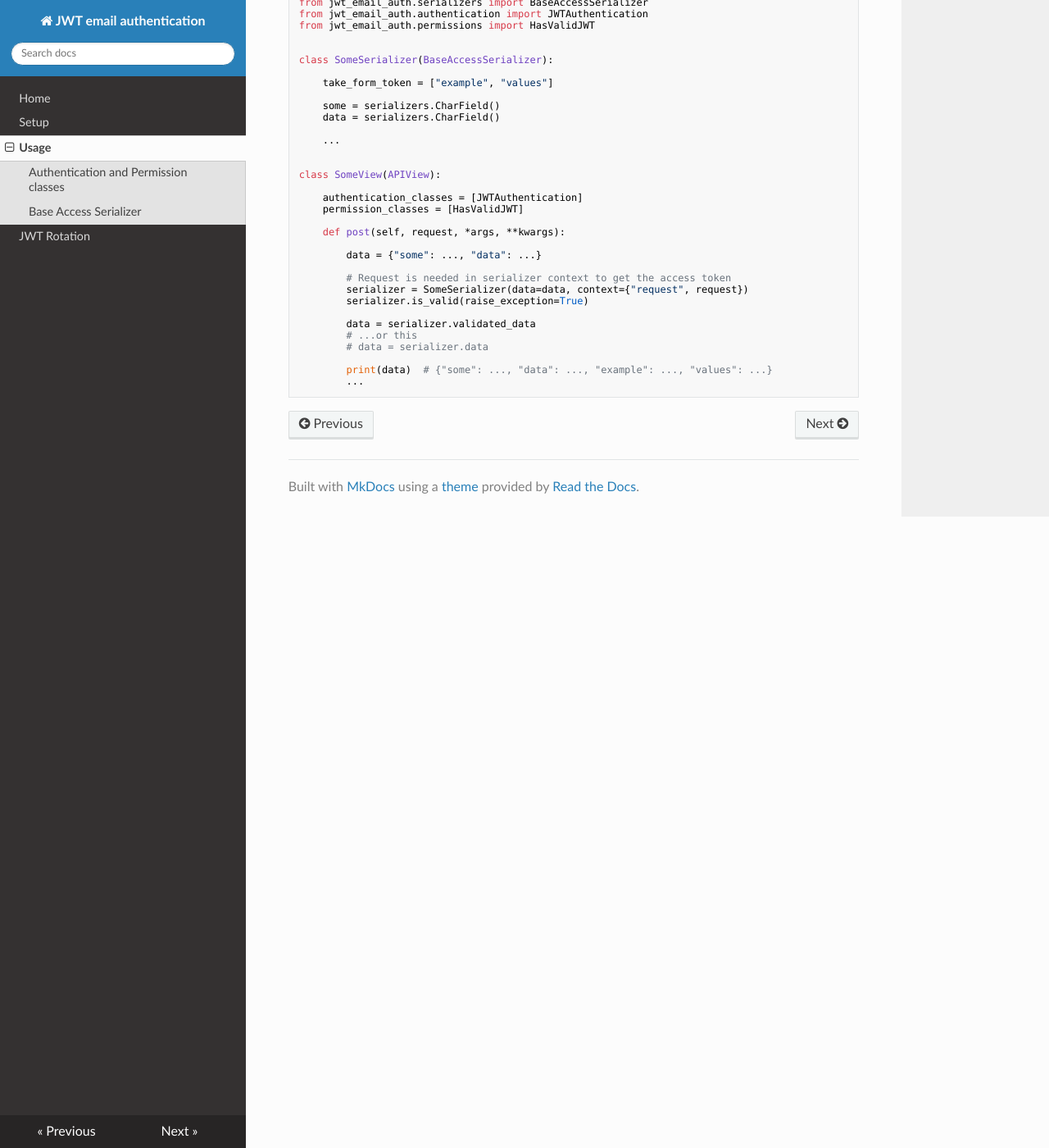
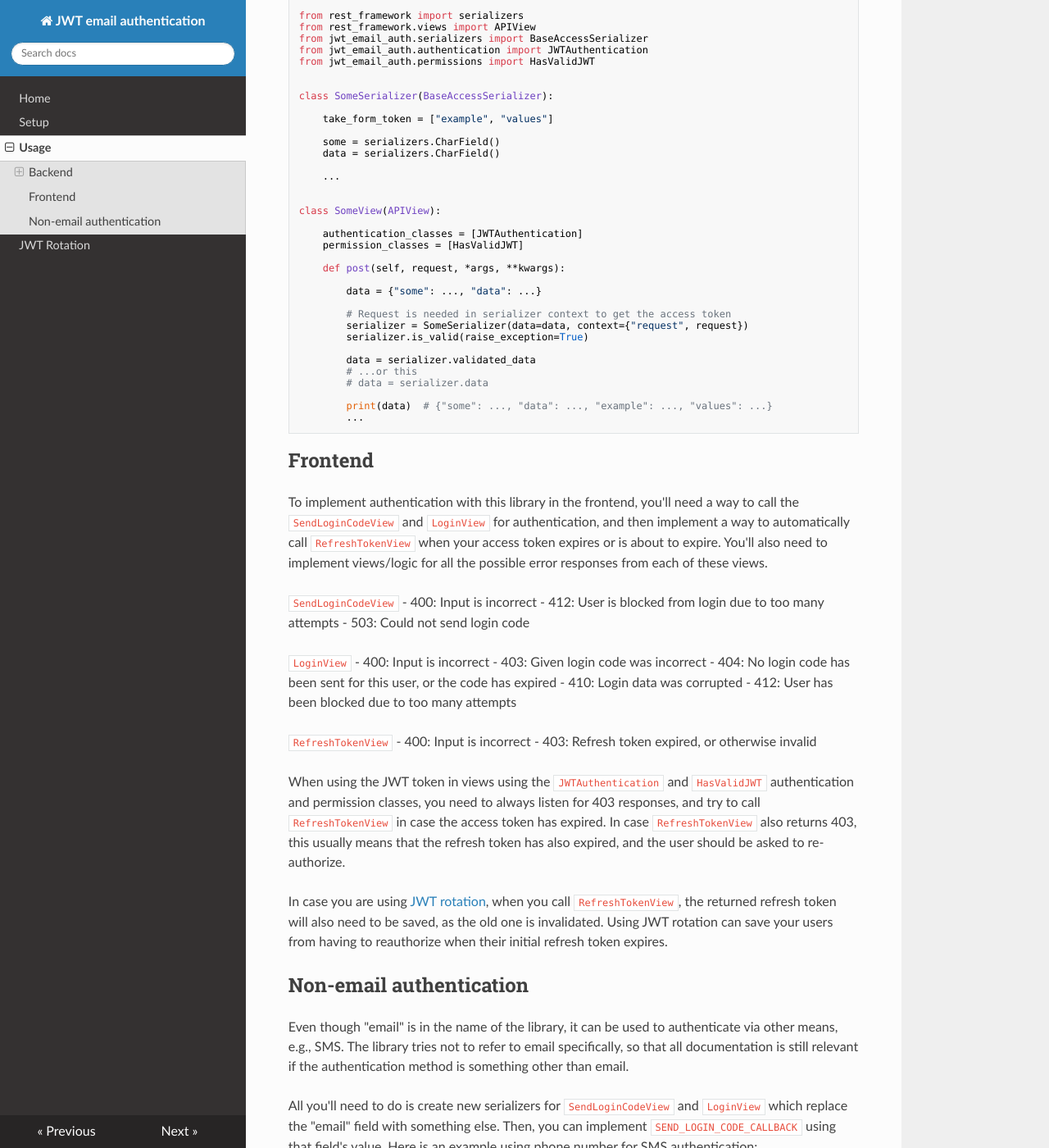
Before and after one commit to MrThearMan/jwt-email-auth, an MkDocs documentation site: the page built from docs/usage.md, in a window 1280 px wide and 1400 px high, scrolled down 1468 px. Shown: the whole window at 82% size. Built offline with MkDocs 1.6.1, drawn with Linux system fonts in a browser that asks for light colours; nearby versions of some CDN libraries; a script that is not in the unit is left out; some of the changed text lies outside the part shown.

Commit message:
Add documentation on frontend usage

````diff
--- a/docs/usage.md
+++ b/docs/usage.md
@@ -1,4 +1,6 @@
 # Usage
+
+## Backend
 
 1. Send a login code to the *authentication* endpoint (from `SendLoginCodeView` class).
 
@@ -28,7 +30,7 @@
 > same token used on the endpoint.
 
 
-## Authentication and Permission classes
+### Authentication and Permission classes
 
 Add the `JWTAuthentication` or `HasValidJWT` to Rest framework's settings,
 or to the class's `authentication_classes` or `permission_classes`
@@ -47,7 +49,7 @@ class SomeView(APIView):
     ...
 ```
 
-## Base Access Serializer
+### Base Access Serializer
 
 If you need to use claims from the token in you code, you can use the `BaseAccessSerializer`.
 
@@ -89,3 +91,99 @@ class SomeView(APIView):
         print(data)  # {"some": ..., "data": ..., "example": ..., "values": ...}
         ...
 ```
+
+
+## Frontend
+
+To implement authentication with this library in the frontend,
+you'll need a way to call the `SendLoginCodeView` and `LoginView`
+for authentication, and then implement a way to automatically
+call `RefreshTokenView` when your access token expires or is about
+to expire. You'll also need to implement views/logic for all the
+possible error responses from each of these views.
+
+`SendLoginCodeView`
+- 400: Input is incorrect
+- 412: User is blocked from login due to too many attempts
+- 503: Could not send login code
+
+`LoginView`
+- 400: Input is incorrect
+- 403: Given login code was incorrect
+- 404: No login code has been sent for this user, or the code has expired
+- 410: Login data was corrupted
+- 412: User has been blocked due to too many attempts
+
+`RefreshTokenView`
+- 400: Input is incorrect
+- 403: Refresh token expired, or otherwise invalid
+
+When using the JWT token in views using the `JWTAuthentication` and `HasValidJWT`
+authentication and permission classes, you need to always listen for 403
+responses, and try to call `RefreshTokenView` in case the access token has
+expired. In case `RefreshTokenView` also returns 403, this usually means
+that the refresh token has also expired, and the user should be asked
+to re-authorize.
+
+In case you are using [JWT rotation][jwt-rotation], when you call
+`RefreshTokenView`, the returned refresh token will also need to be saved,
+as the old one is invalidated. Using JWT rotation can save your users from
+having to reauthorize when their initial refresh token expires.
+
+
+## Non-email authentication
+
+Even though "email" is in the name of the library, it can be used
+to authenticate via other means, e.g., SMS. The library tries
+not to refer to email specifically, so that all documentation is still
+relevant if the authentication method is something other than email.
+
+All you'll need to do is create new serializers for `SendLoginCodeView`
+and `LoginView` which replace the "email" field with something else.
+Then, you can implement `SEND_LOGIN_CODE_CALLBACK` using that field's
+value. Here is an example using phone number for SMS authentication:
+
+```python
+# myapp/views.py
+from rest_framework import serializers
+from jwt_email_auth import views as jwt_views
+
+# Should have one field of any type
+class SendLoginCodeSerializer(serializers.Serializer):
+    phone = serializers.CharField(help_text="Phone number to send the code to.")
+
+# Should have "code" char-type field + one more field of any type
+class LoginSerializer(serializers.Serializer):
+    code = serializers.CharField(help_text="Login code.")
+    phone = serializers.CharField(help_text="Phone number the code was sent to.")
+
+class SendLoginCodeView(jwt_views.SendLoginCodeView):
+    serializer_class = SendLoginCodeSerializer
+
+class LoginView(jwt_views.LoginView):
+    serializer_class = LoginSerializer
+```
+
+```python
+# myapp/utils.py
+from typing import Any
+from rest_framework.request import Request
+
+def send_login_code_via_sms(
+    phone: str,
+    login_data: dict[str, Any],
+    request: Request,
+) -> None:
+    ...
+```
+
+```python
+# myproject/settings.py
+JWT_EMAIL_AUTH = {
+    ...
+    "SEND_LOGIN_CODE_CALLBACK": "myapp.utils.send_login_code_via_sms",
+    ...
+}
+```
+
+[jwt-rotation]: https://mrthearman.github.io/jwt-email-auth/rotation/
````
